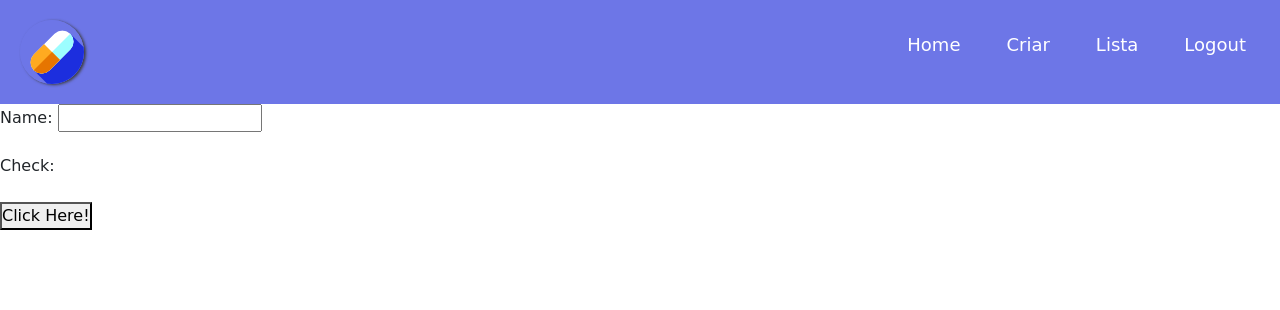
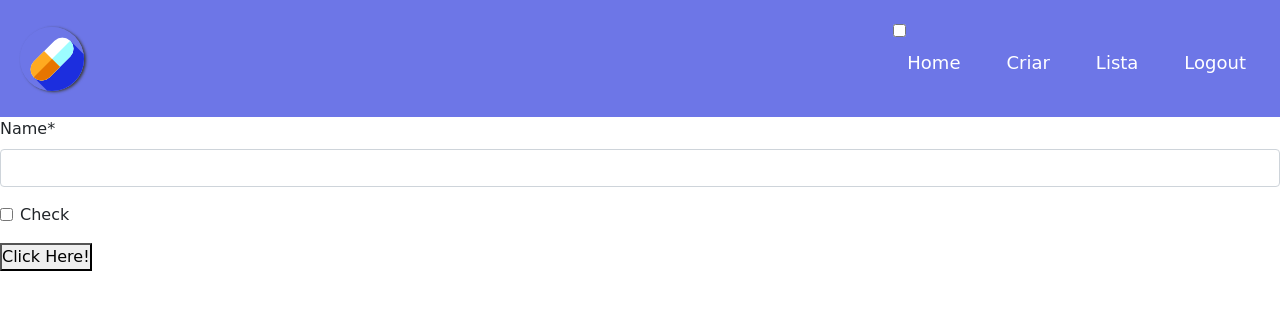
Before and after one commit to M4Y50N/capsulat, a Django app: page /create/ in a window 1280 px wide. Shown: the top 310 px of the page. Run offline with Django 4.2, Linux system fonts and the light colour scheme; a user stored in the database is signed in; some libraries are stand-ins or nearby versions.

Commit message:
adjust in create page

```diff
--- a/capsulat/main/static/css/style.css
+++ b/capsulat/main/static/css/style.css
@@ -53,7 +53,7 @@ li {
 
 
 input[type=checkbox]{
-    display: none;
+    /*display: none;*/
    }
    /*HAMBURGER MENU*/
    .hamburger {
--- a/capsulat/main/templates/main/create.html
+++ b/capsulat/main/templates/main/create.html
@@ -4,11 +4,14 @@
         Capsulat - Create
 {% endblock %}
 
+{% load crispy_forms_tags %}
+
+
 {% block content %}
     {% if user.is_authenticated %}
-        <form method="post" action="/create/">
+        <form method="post" class="form-group" action="/create/">
             {% csrf_token %}
-            {{form.as_p}}
+            {{form|crispy}}
             <button type="submit" name="save">Click Here!</button>
         </form>
     {% else %}
```
Also changed, not shown: capsulat/db.sqlite3.
